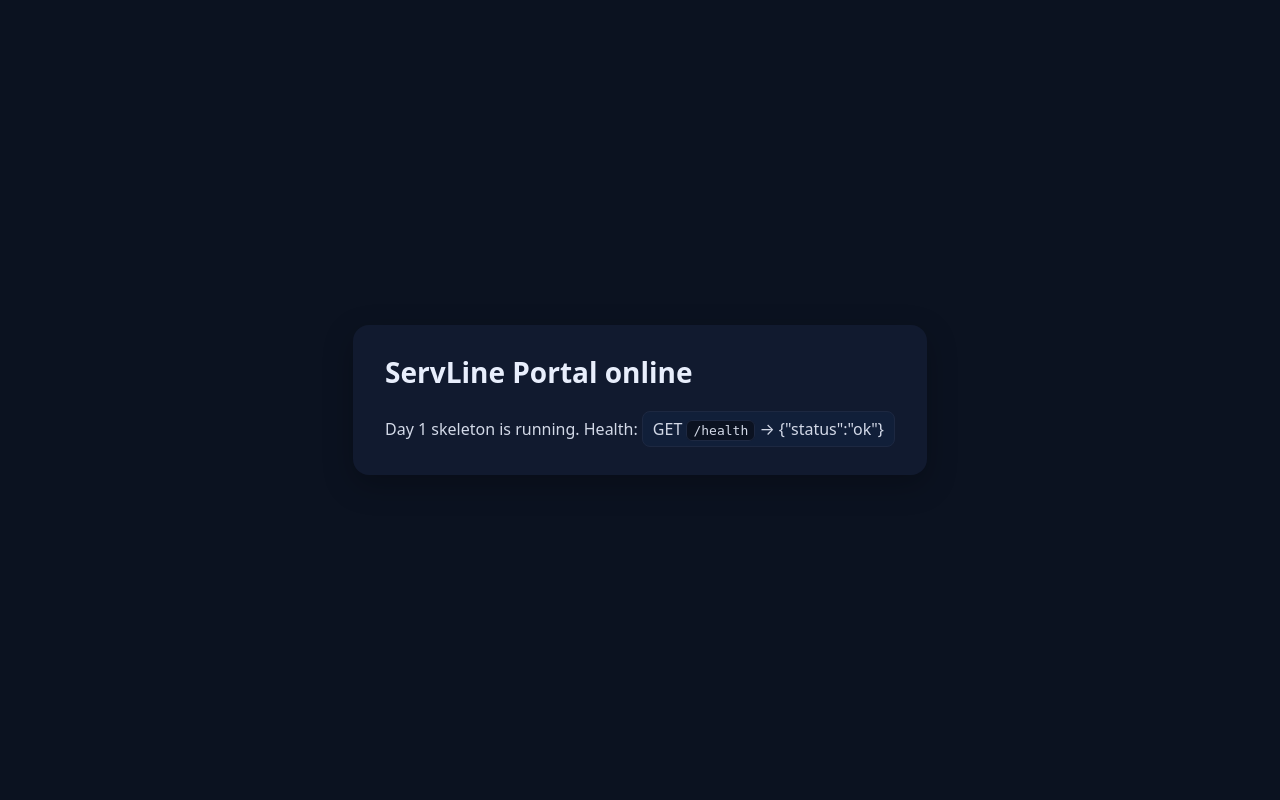
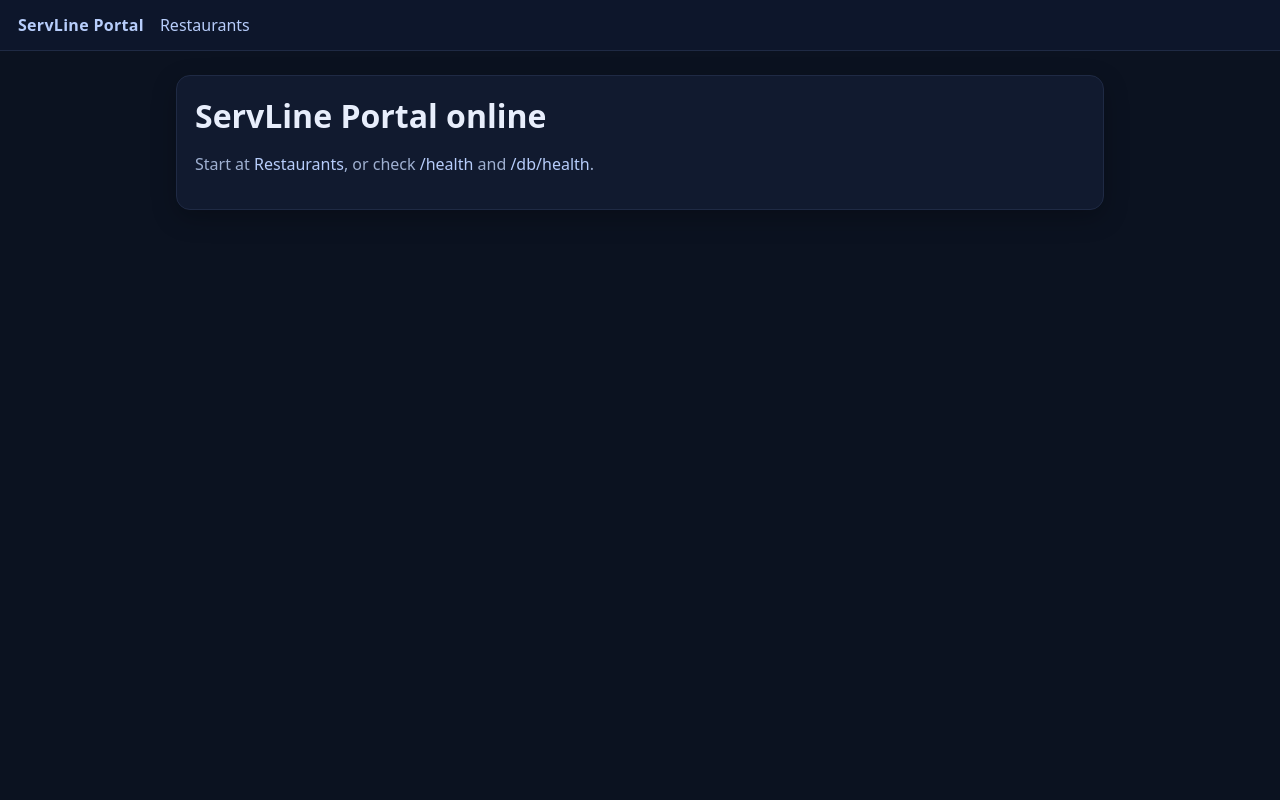
Before and after one commit to jarrodhurteau/ServLine, a Flask app: page / in a window 1280 px wide. Run offline with Flask 3, Linux system fonts and the light colour scheme.

Commit message:
Day 4: Portal UI (restaurants → menus → items) read-only

```diff
--- a/portal/app.py
+++ b/portal/app.py
@@ -35,7 +35,7 @@ def db_health():
     except Exception as e:
         return jsonify({"status": "error", "error": str(e)}), 500
 
-# --- API endpoints ---
+# --- JSON API ---
 
 @app.get("/api/restaurants")
 def get_restaurants():
@@ -63,9 +63,40 @@ def get_menu_items(menu_id):
             abort(404, description="No items found for that menu")
         return jsonify([dict(r) for r in rows])
 
+# --- HTML Pages (Portal UI) ---
+
 @app.get("/")
 def index():
     return render_template("index.html")
 
+@app.get("/restaurants")
+def restaurants_page():
+    with db_connect() as conn:
+        rows = conn.execute("SELECT * FROM restaurants WHERE active=1 ORDER BY id").fetchall()
+    return render_template("restaurants.html", restaurants=rows)
+
+@app.get("/restaurants/<int:rest_id>/menus")
+def menus_page(rest_id):
+    with db_connect() as conn:
+        rest = conn.execute("SELECT * FROM restaurants WHERE id=?", (rest_id,)).fetchone()
+        menus = conn.execute(
+            "SELECT * FROM menus WHERE restaurant_id=? AND active=1 ORDER BY id", (rest_id,)
+        ).fetchall()
+    if not rest:
+        abort(404)
+    return render_template("menus.html", restaurant=rest, menus=menus)
+
+@app.get("/menus/<int:menu_id>/items")
+def items_page(menu_id):
+    with db_connect() as conn:
+        menu = conn.execute("SELECT * FROM menus WHERE id=?", (menu_id,)).fetchone()
+        if not menu:
+            abort(404)
+        rest = conn.execute("SELECT * FROM restaurants WHERE id=?", (menu["restaurant_id"],)).fetchone()
+        items = conn.execute(
+            "SELECT * FROM menu_items WHERE menu_id=? AND is_available=1 ORDER BY id", (menu_id,)
+        ).fetchall()
+    return render_template("items.html", restaurant=rest, menu=menu, items=items)
+
 if __name__ == "__main__":
     app.run(host="0.0.0.0", port=5000, debug=True)
--- /dev/null
+++ b/portal/templates/base.html
@@ -0,0 +1,35 @@
+<!doctype html>
+<html lang="en">
+  <head>
+    <meta charset="utf-8" />
+    <meta name="viewport" content="width=device-width, initial-scale=1" />
+    <title>{% block title %}ServLine Portal{% endblock %}</title>
+    <style>
+      :root { --bg:#0b1220; --panel:#111a2f; --ink:#e8eefc; --muted:#9fb0d1; --line:#1f2a44; }
+      * { box-sizing: border-box; }
+      html,body { height:100%; margin:0; font-family:system-ui,-apple-system,Segoe UI,Roboto,Helvetica,Arial,sans-serif; background:var(--bg); color:var(--ink); }
+      a { color:#b7cdfb; text-decoration:none; }
+      a:hover { text-decoration:underline; }
+      .nav { display:flex; gap:16px; align-items:center; padding:14px 18px; border-bottom:1px solid var(--line); background:#0d162b; position:sticky; top:0; }
+      .brand { font-weight:700; letter-spacing:.3px; }
+      .wrap { max-width:960px; margin:24px auto; padding:0 16px; }
+      .card { background:var(--panel); border:1px solid var(--line); border-radius:14px; padding:18px; box-shadow:0 8px 24px rgba(0,0,0,.25); }
+      .list { margin:0; padding:0; list-style:none; }
+      .row { display:flex; align-items:center; justify-content:space-between; padding:12px 10px; border-bottom:1px dashed var(--line); }
+      .row:last-child { border-bottom:none; }
+      .crumbs { color:var(--muted); margin:0 0 10px; font-size:14px; }
+      h1,h2 { margin:0 0 10px; }
+      .muted { color:var(--muted); }
+    </style>
+    {% block head %}{% endblock %}
+  </head>
+  <body>
+    <div class="nav">
+      <div class="brand"><a href="/">ServLine Portal</a></div>
+      <div><a href="/restaurants">Restaurants</a></div>
+    </div>
+    <div class="wrap">
+      {% block content %}{% endblock %}
+    </div>
+  </body>
+</html>
--- a/portal/templates/index.html
+++ b/portal/templates/index.html
@@ -1,25 +1,8 @@
-<!doctype html>
-<html lang="en">
-  <head>
-    <meta charset="utf-8" />
-    <meta name="viewport" content="width=device-width, initial-scale=1" />
-    <title>ServLine Portal</title>
-    <style>
-      html,body {height:100%;margin:0;font-family:system-ui,-apple-system,Segoe UI,Roboto,Helvetica,Arial,sans-serif;background:#0b1220;color:#e8eefc}
-      .wrap {min-height:100%;display:flex;align-items:center;justify-content:center}
-      .card {padding:28px 32px;border-radius:16px;background:#111a2f;box-shadow:0 10px 30px rgba(0,0,0,.25);max-width:720px}
-      h1 {margin:0 0 6px;font-size:28px}
-      p {margin:6px 0 0;opacity:.9}
-      code {background:#0b1220;border:1px solid #1f2a44;padding:2px 6px;border-radius:6px}
-      .ok {display:inline-block;margin-top:14px;padding:6px 10px;border-radius:8px;background:#12203b;border:1px solid #1f2a44}
-    </style>
-  </head>
-  <body>
-    <div class="wrap">
-      <div class="card">
-        <h1>ServLine Portal online</h1>
-        <p>Day 1 skeleton is running. Health: <span class="ok">GET <code>/health</code> → {"status":"ok"}</span></p>
-      </div>
-    </div>
-  </body>
-</html>
+{% extends "base.html" %}
+{% block title %}ServLine Portal{% endblock %}
+{% block content %}
+  <div class="card">
+    <h1>ServLine Portal online</h1>
+    <p class="muted">Start at <a href="/restaurants">Restaurants</a>, or check <a href="/health">/health</a> and <a href="/db/health">/db/health</a>.</p>
+  </div>
+{% endblock %}
```
Also changed, not shown: portal/templates/items.html (added, +25 -0 lines), portal/templates/menus.html (added, +16 -0 lines), portal/templates/restaurants.html (added, +18 -0 lines), README.md.
